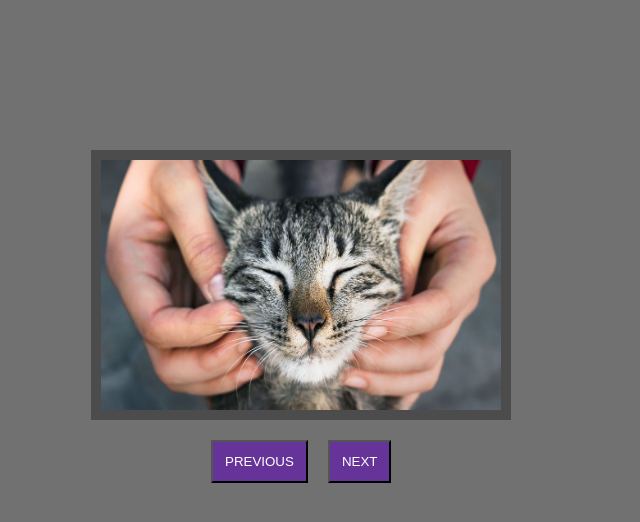
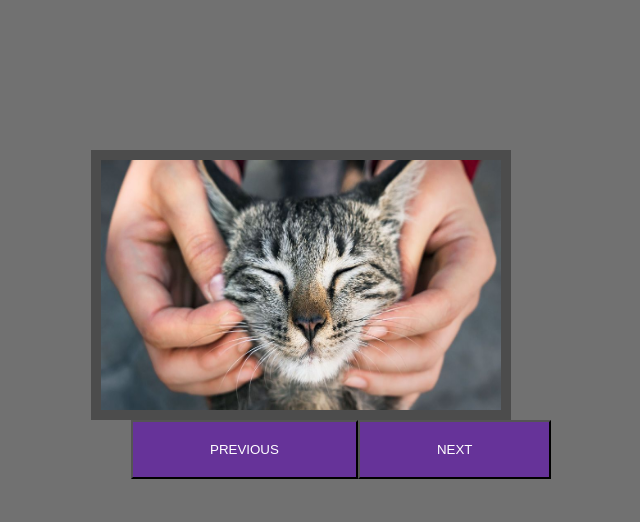
Before and after one commit to CodingAesthete/Slideshow-Cross-Face, a plain HTML site: page index.html in a window 1280 px wide. Shown: the whole page, without its empty margins (339-979 px from the left). Drawn offline with Linux system fonts and the light colour scheme.

Commit message:
Update Buttons

```diff
--- a/styles.css
+++ b/styles.css
@@ -9,7 +9,7 @@ body{
 }
 
 #content {
-  margin: 100px auto 20px auto;
+  margin: 100px auto 0px auto;
   border: 10px solid #4C4C4C;
   width: 400px;
   height: 250px;
@@ -39,14 +39,13 @@ p{
 }
 
 #links{
-  width: 200px;
   display: flex;
-  margin: auto;
+  margin-left:420px;
 }
 button{
-  margin: 0px 10px 10px 10px;
+  margin: 0;
   background-color: rebeccapurple;
-  padding: 12px;
+  padding: 20px 77px 20px 77px;;
   cursor:pointer;
 }
 #next, #previous{
```
